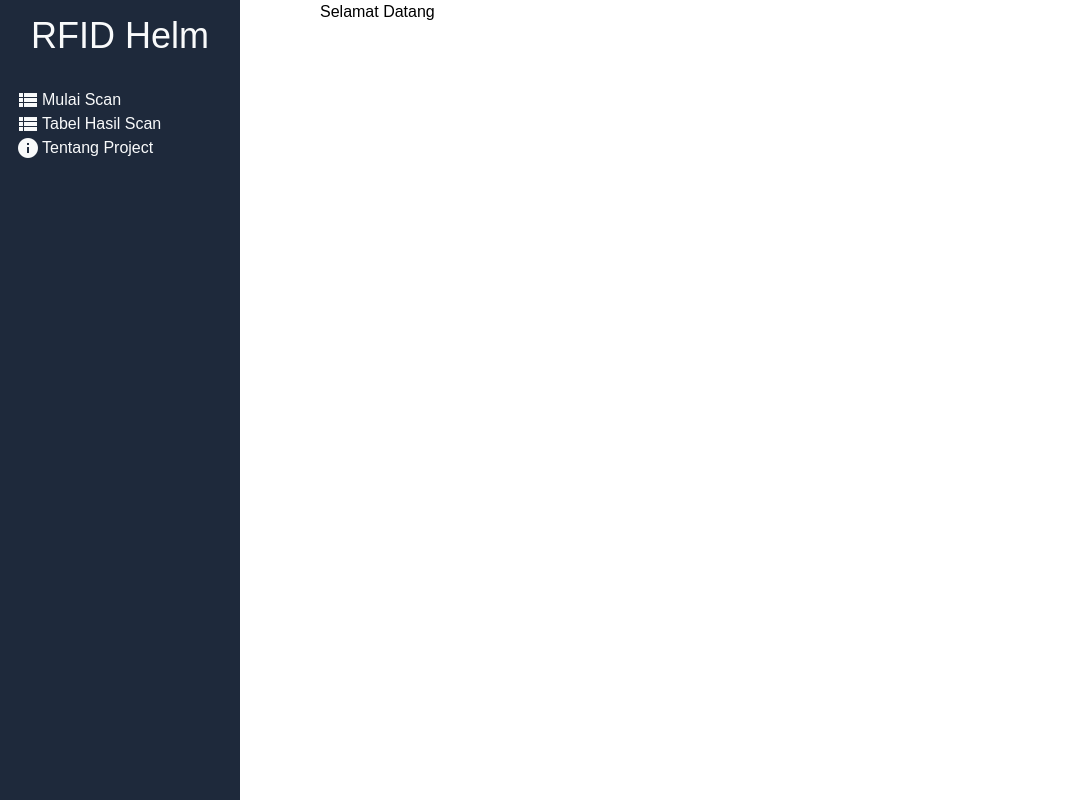
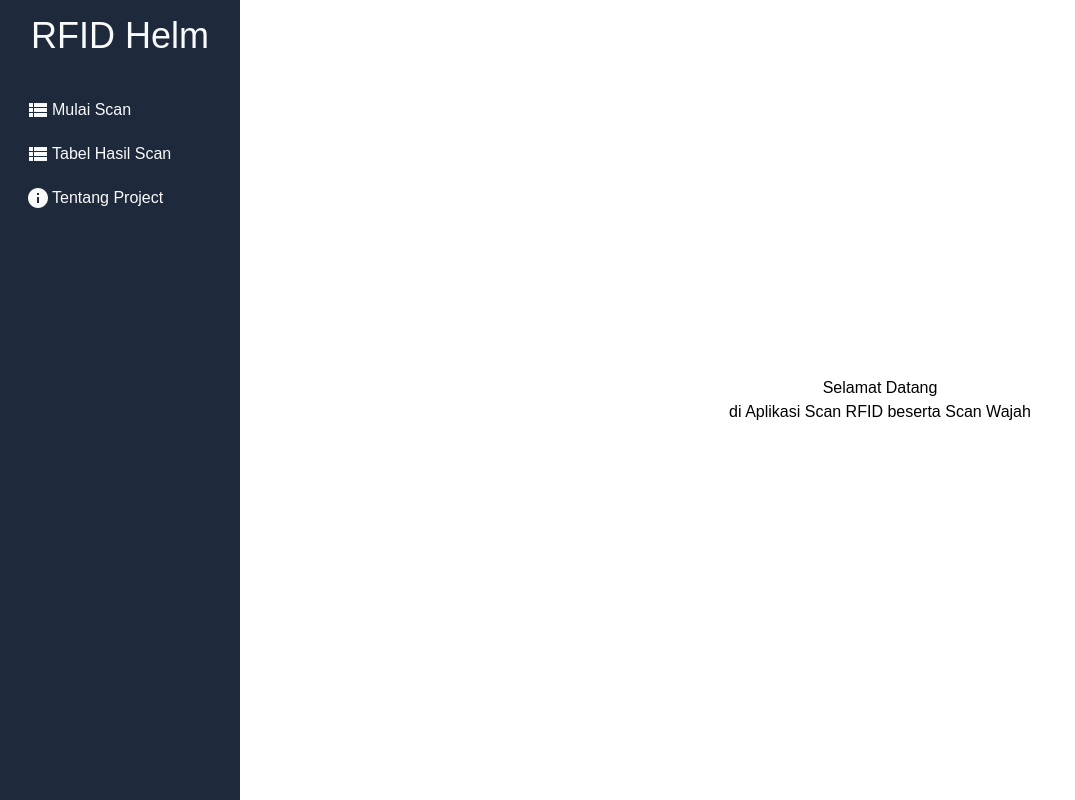
Before and after one commit to YudhaDev/vue-rfid-esp32-cam-ui, a Vue app: page / in a window 1280 px wide. Shown: the whole page, without its empty margins (0-1075 px from the left). Built offline with nearby package versions, Linux system fonts and the light colour scheme.

Commit message:
merapikan view tabel

```diff
--- a/src/App.vue
+++ b/src/App.vue
@@ -13,6 +13,8 @@
 <style lang="scss">
 .my-container {
   margin-left: 20em;
+  min-width: 100vh;
+  padding-left: 20em;
 }
 :root {
   --primary: #075985;
--- a/src/components/Sidebar.vue
+++ b/src/components/Sidebar.vue
@@ -60,6 +60,7 @@
 
     .nav-item-wrapper {
         display: flex;
+        padding: 10px;
 
     }
     .flex-item {
--- a/src/views/ScanView.vue
+++ b/src/views/ScanView.vue
@@ -47,6 +47,7 @@
     created() {
     },
     mounted() {
+        console.error("xndrive: menkoneksi ke socketio")
         this.socket = io('http://localhost:5000'); // Replace with your backend server URL
         const canvas = this.$refs.canvas;
         const ctx = canvas.getContext('2d');
--- a/src/views/TableRFIDView.vue
+++ b/src/views/TableRFIDView.vue
@@ -1,7 +1,7 @@
 <template>
-  <div class="my-container">
+  <div class="my-container-table flex-1">
     <!-- <div class="container mx-auto bg-gray-200 rounded-xl shadow border p-8 m-10"> -->
-    <div class="container bg-gray-200 rounded-3xl mx-auto p-8 m-8">
+    <div class="">
       <div>
         <span>
           <p class="center text-3xl text-gray-700 font-bold mb-5">
@@ -10,7 +10,7 @@
         </span>
       </div>
 
-      <table class="table-auto text-center rounded-3xl">
+      <table class="table-auto text-center rounded-3xl w-full">
         <thead>
           <tr>
             <th class="bg-blue-100 border text-left px-8 py-4">ID</th>
@@ -34,7 +34,34 @@
 
       </table>
 
-      <div>
+      <table class="table-auto">
+        <thead>
+          <tr>
+            <th>Song</th>
+            <th>Artist</th>
+            <th>Year</th>
+          </tr>
+        </thead>
+        <tbody>
+          <tr>
+            <td>The Sliding Mr. Bones (Next Stop, Pottersville)</td>
+            <td>Malcolm Lockyer</td>
+            <td>1961</td>
+          </tr>
+          <tr>
+            <td>Witchy Woman</td>
+            <td>The Eagles</td>
+            <td>1972</td>
+          </tr>
+          <tr>
+            <td>Shining Star</td>
+            <td>Earth, Wind, and Fire</td>
+            <td>1975</td>
+          </tr>
+        </tbody>
+      </table>
+
+      <!-- <div>
         <h1>API DATA</h1>
         <ul>
           <li v-for="item in data">
@@ -46,7 +73,7 @@
             {{ item.rfid_number }}
           </li>
         </ul>
-      </div>
+      </div> -->
 
       <div>
         <h1>
@@ -67,6 +94,10 @@
 img {
   padding: 1rem;
 }
+
+.my-container-table {
+  margin-left: 15em;
+}
 </style>
 
 <script lang="ts">
@@ -76,23 +107,11 @@
     return {
       data: [],
       consoleOutput: "",
-      websocket: null, //start main program
-      websocket2: null //start scan RFID
     }
   },
   created() {
-    this.websocket = new WebSocket("ws://localhost:5201");
-    this.websocket.onmessage = (event) => {
-      this.consoleOutput += event.data + "\n";
-    };
-    this.websocket.onclose = (event) => {
-      if (event.code !== 1000) {
-        console.error("Websocket closed with code ${event.code}");
-      }
-    }
   },
   beforeDestroy() {
-    this.websocket.close();
   },
   mounted() {
     this.getData();
--- a/src/views/WelcomeView.vue
+++ b/src/views/WelcomeView.vue
@@ -1,5 +1,16 @@
 <template>
-    <div class="my-container">
+    <div class="my-container my-centered">
         <h1>Selamat Datang</h1>
+        <p>di Aplikasi Scan RFID beserta Scan Wajah</p>
     </div>
 </template>
+
+<style scoped>
+    .my-centered {
+        display: flex;
+        flex-direction: column;
+        justify-content: center;
+        align-items: center;
+        height: 100vh;
+    }
+</style>
```
